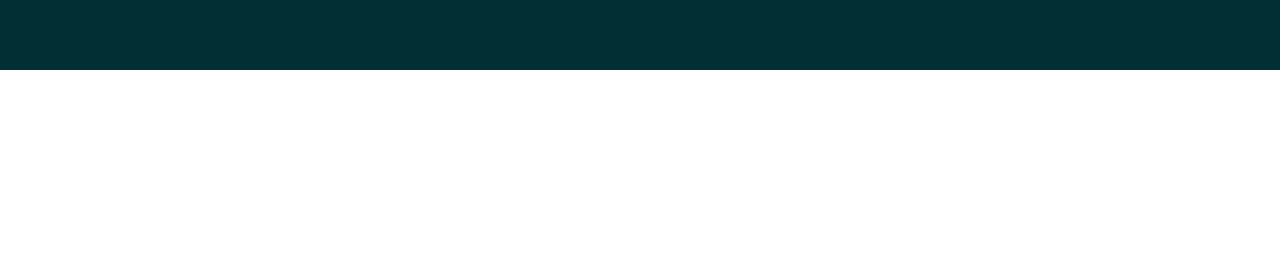
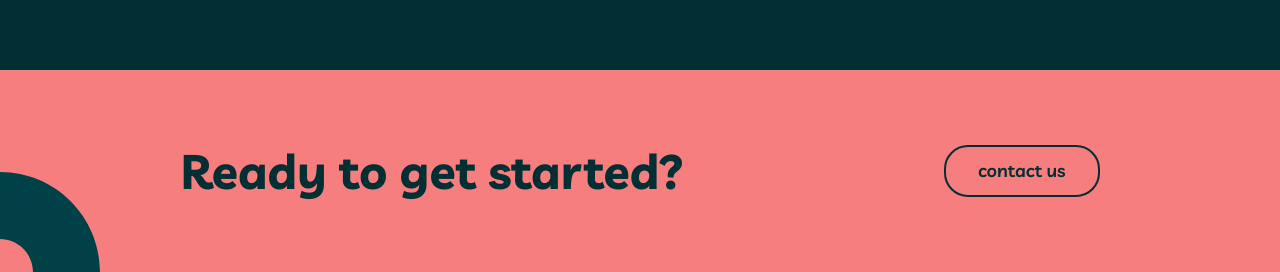
Before and after one commit to SattorovBehruz/myteamm, a plain HTML site: page about.html in a window 1280 px wide. Shown: the part 2234-2506 px from the top of the page. Before the commit the page ends 2304 px from the top, so only its background shows below. Drawn offline with Linux system fonts and the light colour scheme.

Commit message:
Add ready section finish

```diff
--- a/about.html
+++ b/about.html
@@ -167,5 +167,14 @@
       </div>
     </div>
   </section>
+
+  <section class="ready">
+    <div class="container">
+      <div class="ready_inner">
+        <h2 class="ready_title">Ready to get started?</h2>
+        <a href="tel:+998993763981" class="contact_us">contact us</a>
+      </div>
+    </div>
+  </section>
 </body>
 </html>
```
